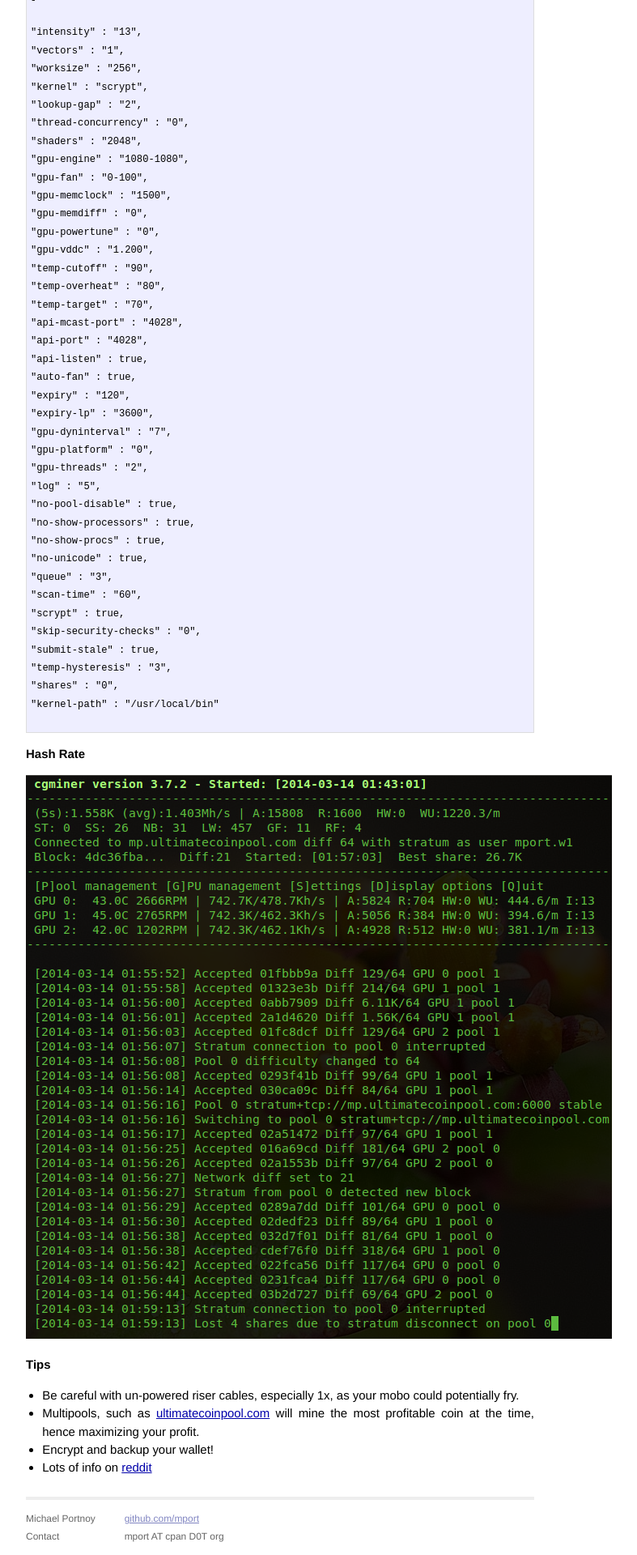
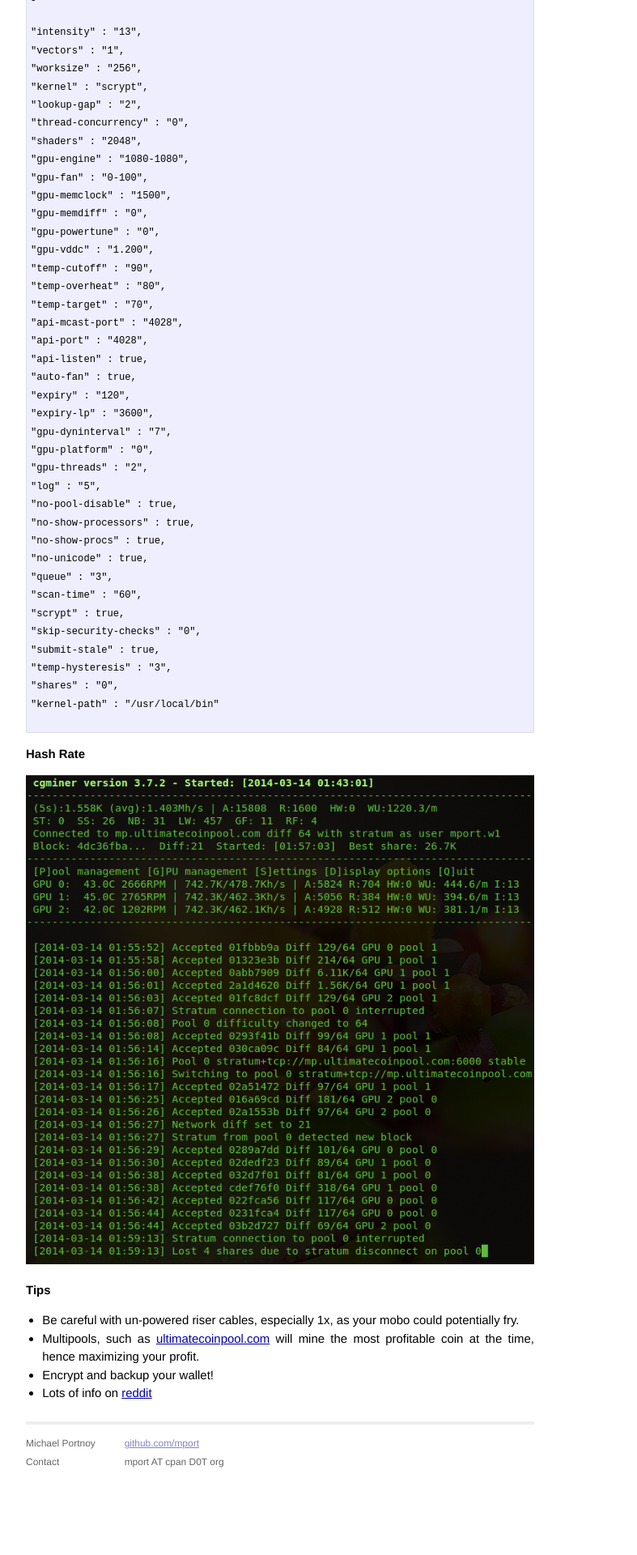
Before and after one commit to mport/mport.github.io, a Jekyll site: the page built from _posts/2014-03-15-crypto-mining.markdown, in a window 1280 px wide. Shown: the part 2170-4090 px from the top of the page at 81% size, without its empty margins (294-1081 px from the left). Built offline with Jekyll 4.4.1, drawn with Linux system fonts in a browser that asks for light colours; Markdown is read by kramdown in place of the engine named in the settings; after the commit the page ends 3998 px from its top, so only the background shows below that.

Commit message:
Style changes

```diff
--- a/_posts/2014-03-15-crypto-mining.markdown
+++ b/_posts/2014-03-15-crypto-mining.markdown
@@ -115,7 +115,7 @@ may be required.
 
 **Hash Rate**
 
-![Hash Rate]({{site.url}}/assets/images/2014-03-15-crypto-mining/hash_rate.png)
+<img alt="Hash Rate" src="{{site.url}}/assets/images/2014-03-15-crypto-mining/hash_rate.png" style="width: 100%;">
 
 
 **Tips**
```
